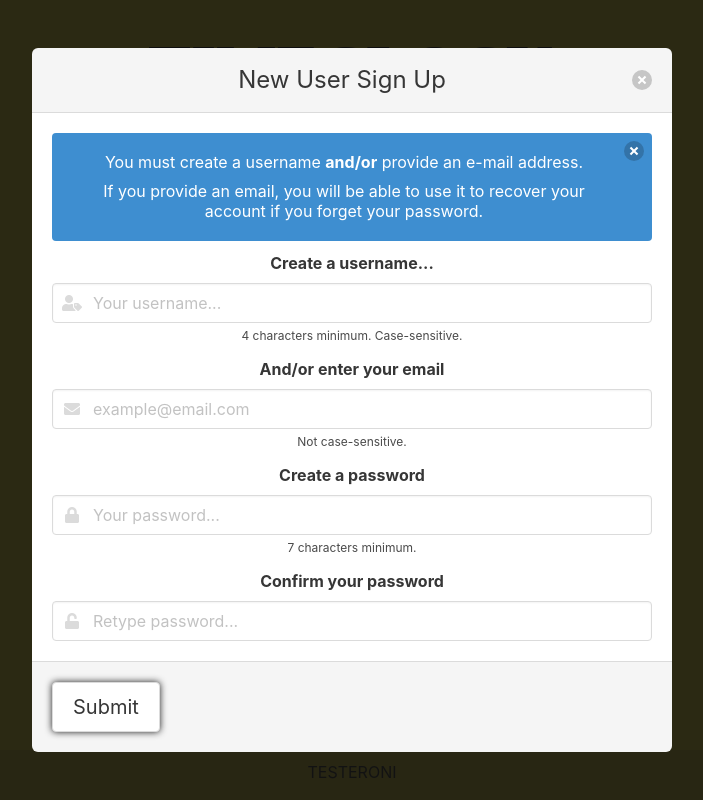
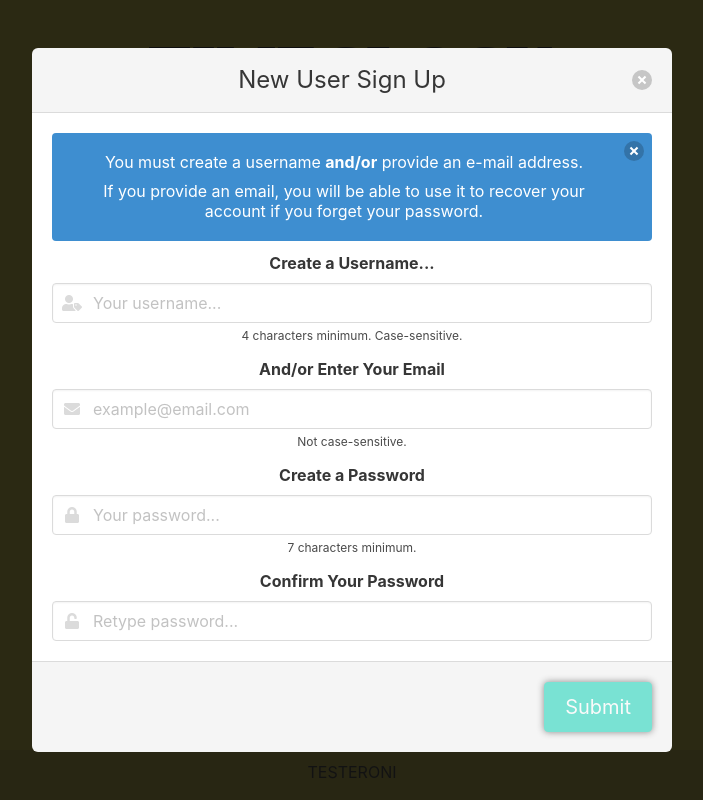
Before and after one commit to djknit/timeclock, a React (Create React App) app in the folder client/: page / in a window 1280 px wide. Both pictures are taken after a click on the button "Sign Up". Shown: the whole page, without its empty margins (288-991 px from the left). Built offline with nearby package versions, Linux system fonts and the light colour scheme; a web font is replaced by a local one.

Commit message:
more work on new-user modal

```diff
--- a/client/src/components/Button/index.js
+++ b/client/src/components/Button/index.js
@@ -18,12 +18,21 @@ class Button extends Component {
   render() {
 
     const { props, state, setFocus } = this;
-    const { children, size, color, style, onClick, disabled } = props;
+    const { children, size, color, style, onClick, disabled, formId, isSubmit } = props;
+
+    let formRelatedAttributes = (
+      isSubmit ?
+      {
+        form: formId,
+        type: 'submit'
+      } :
+      { type: 'button' }
+    );
 
     const completeStyle = getStyle(style, state.isFocused);
 
     const sizeClass = size ? `is-${size}` : 'is-medium';
-    const colorClass = color ? `is-color` : 'is-light'
+    const colorClass = color ? `is-${color}` : 'is-light'
 
     return (
       <button
@@ -33,6 +42,7 @@ class Button extends Component {
         onBlur={() => setFocus(false)}
         onClick={onClick}
         disabled={disabled}
+        {...formRelatedAttributes}
       >
         {children}
       </button>
--- a/client/src/components/Button/style.js
+++ b/client/src/components/Button/style.js
@@ -4,7 +4,8 @@ export default function getStyle(additionalStyle, isFocused) {
   return {
     button: Object.assign(
       {
-        boxShadow: `0 0 ${shadowBlur} #202020`
+        boxShadow: `0 0 ${shadowBlur} #202020`,
+        display: 'inline-block'
       },
       additionalStyle
     )
--- a/client/src/components/LandingPage/NewUserModal/index.js
+++ b/client/src/components/LandingPage/NewUserModal/index.js
@@ -8,7 +8,7 @@ import Notification, { NotificationText } from '../../Notification';
 const fieldsInfo = [
   {
     name: 'username',
-    label: 'Create a username...',
+    label: 'Create a Username...',
     type: 'text',
     placeholder: 'Your username...',
     iconClass: 'fas fa-user-tag',
@@ -16,7 +16,7 @@ const fieldsInfo = [
   },
   {
     name: 'email',
-    label: 'And/or enter your email',
+    label: 'And/or Enter Your Email',
     type: 'email',
     placeholder: 'example@email.com',
     iconClass: 'fas fa-envelope',
@@ -24,42 +24,46 @@ const fieldsInfo = [
   },
   {
     name: 'password',
-    label: 'Create a password',
-    type: 'password',
+    label: 'Create a Password',
+    type: 'newPassword',
     placeholder: 'Your password...',
     iconClass: 'fas fa-lock',
     helpText: '7 characters minimum.'
   },
   {
     name: 'verifyPassword',
-    label: 'Confirm your password',
+    label: 'Confirm Your Password',
     type: 'newPassword',
     placeholder: 'Retype password...',
     iconClass: 'fas fa-unlock',
     helpText: ''
   },
 ];
+const formId = 'new-user-form';
+const startingState = {
+  username: '',
+  email: '',
+  password: '',
+  verifyPassword: '',
+  problems: {},
+  hasSuccess: false,
+  isLoading: false,
+  hasProblem: false,
+  problemMessages: [],
+  showMessage: true
+};
 
-const formId = '';
 
 class NewUserModal extends Component {
   constructor(props) {
     super(props);
     this.handleChange = this.handleChange.bind(this);
     this.setShowMessage = this.setShowMessage.bind(this);
-    this.isInputValid = this.isInputValid.bind(this);
+    this.validateInputs = this.validateInputs.bind(this);
     this.submit = this.submit.bind(this);
     this.reset = this.reset.bind(this);
     this.state = {
-      username: '',
-      email: '',
-      password: '',
-      verifyPassword: '',
-      problems: {},
-      hasSuccess: false,
-      isLoading: false,
-      hasProblem: false,
-      showMessage: true
+      ...startingState
     };
   };
 
@@ -72,18 +76,65 @@ class NewUserModal extends Component {
     this.setState({ showMessage: newValue });
   };
 
-  isInputValid() {
+  validateInputs() {
+    console.log('validate inputs')
     const { username, email, password, verifyPassword } = this.state;
+    let problems = {};
+    let problemMessages = [];
     const emailRegEx = /.+@.+\..+/;
-    if (
-      emailRegEx.test(username) ||
-      !emailRegEx.test(email) ||
-      password.length < 7 ||
-      password !== verifyPassword
-    ) return false;
+    if (!email && !username) {
+      problems.username = true;
+      problems.email = true;
+      problemMessages.push('You must enter a username or email address to create an account.');
+    }
+    if (emailRegEx.test(username)) {
+      problems.username = true;
+      problemMessages.push('You can\'t use an email address as a username.');
+    }
+    if (username && username.length < 4) {
+      problems.username = true;
+      problemMessages.push('Invalid username: must be at least 4 characters long.');
+    }
+    if (email && !emailRegEx.test(email)) {
+      problems.email = true;
+      problemMessages.push('The email you entered is not a valid email address.');
+    }
+    if (password.length < 7) {
+      problems.password = true;
+      problems.verifyPassword = true;
+      problemMessages.push('Invalid password: must be at least 7 characters long.')
+    }
+    if (password !== verifyPassword) {
+      problems.verifyPassword = true;
+      problemMessages.push('The passwords you entered don\'t match.');
+    }
+    console.log('a-')
+    this.setState({ problems, problemMessages });
+    console.log('a')
+    return problemMessages.length === 0;
   };
 
-  submit() {
+  submit(event) {
+    console.log('submit')
+    event.preventDefault();
+    this.setState({
+      isLoading: true,
+      hasProblem: false,
+      showMessage: false,
+      problems: {},
+      problemMessages: []
+    })
+    const areInputsValid = this.validateInputs();
+    console.log('b')
+    console.log(areInputsValid)
+    if (!areInputsValid) {
+      this.setState({
+        isLoading: false,
+        hasProblem: true,
+        showMessage: true
+      });
+      return;
+    }
 
   };
 
@@ -93,9 +144,12 @@ class NewUserModal extends Component {
 
   render() {
     const { isActive, closeModal } = this.props;
-    const { hasSuccess, isLoading, hasProblem, problems, showMessage, problemMessage } = this.state;
+    const {
+      hasSuccess, isLoading, hasProblem, problems, showMessage, problemMessages, username, email, password, verifyPassword
+    } = this.state;
 
     // const style = getStyle();
+    console.log(this.state)
 
     return (
       <ModalSkeleton
@@ -104,15 +158,29 @@ class NewUserModal extends Component {
         closeModal={closeModal}
         footerContent={
           <>
-            <Button color="primary" onClick={this.submit}>Submit</Button>
+            <Button
+              color="primary"
+              onClick={this.submit}
+              disabled={(!username && !email) || !password || !verifyPassword}
+              formId={formId}
+              isSubmit={true}
+            >
+              Submit
+            </Button>
           </>
         }
       >
-        <form>
+        <form id={formId}>
           {showMessage && (
             hasProblem ? (
               <Notification theme="danger" close={() => this.setState({ showMessage: false })}>
-                {problemMessage}
+                {problemMessages.map(
+                  message => (
+                    <NotificationText>
+                      {message}
+                    </NotificationText>
+                  )
+                )}
               </Notification>
             ) : (
               <Notification theme="info" close={() => this.setState({ showMessage: false })}>
@@ -125,7 +193,7 @@ class NewUserModal extends Component {
               </Notification>
             )
           )}
-          {hasSuccess &&
+          {showMessage && hasSuccess &&
             <Notification theme="success">
               <NotificationText>
                 <strong>Success!</strong> Your account was created.
@@ -143,7 +211,7 @@ class NewUserModal extends Component {
                 handleChange={this.handleChange}
                 isActive={isActive && !isLoading && !hasSuccess}
                 index={index}
-                hasProblem={problems[this.state[field.name]]}
+                hasProblem={problems[field.name]}
                 key={index}
               />
             )
--- a/client/src/components/ModalSkeleton/index.js
+++ b/client/src/components/ModalSkeleton/index.js
@@ -1,4 +1,5 @@
 import React from 'react';
+import getStyle from './style';
 
 function ModalSkeleton({
   title,
@@ -7,6 +8,8 @@ function ModalSkeleton({
   children,
   footerContent
 }) {
+
+  const style = getStyle();
 
   const modalContainerClass = `modal${isActive ? ' is-active' : ''}`;
 
@@ -21,7 +24,7 @@ function ModalSkeleton({
         <section className="modal-card-body">
           {children}
         </section>
-        <footer className="modal-card-foot">
+        <footer className="modal-card-foot" style={style.footer}>
           {footerContent}
         </footer>
       </div>
--- /dev/null
+++ b/client/src/components/ModalSkeleton/style.js
@@ -0,0 +1,8 @@
+export default function getStyle() {
+  return {
+    footer: {
+      textAlign: 'right',
+      display: 'block'
+    }
+  };
+};
--- a/client/src/components/Notification/index.js
+++ b/client/src/components/Notification/index.js
@@ -20,7 +20,7 @@ function Notification({
   return (
     <div className={className} style={style.notification}>
       {close && (
-        <button className="delete" onClick={_close}></button>
+        <button className="delete" onClick={_close} type="button"></button>
       )}
       {children}
     </div>
--- a/client/src/components/formFields/TextInput/index.js
+++ b/client/src/components/formFields/TextInput/index.js
@@ -1,4 +1,5 @@
 import React from 'react';
+import getStyle from './style';
 
 function TextInput({
   name,
@@ -24,9 +25,13 @@ function TextInput({
   }
   else typeAttrVal = type;
 
+  const style = getStyle();
+
   return (
     <div className="field">
-      <label className="label" htmlFor={inputId}>{label}</label>
+      <label className="label" htmlFor={inputId}>
+        {label}
+      </label>
       <div className={`control${iconClass ? ' has-icons-left' : ''}`}>
         <input
           id={inputId}
--- /dev/null
+++ b/client/src/components/formFields/TextInput/style.js
@@ -0,0 +1,7 @@
+export default function getStyle() {
+  return {
+    label: {
+      textAlign: 'left'
+    }
+  };
+}
```
